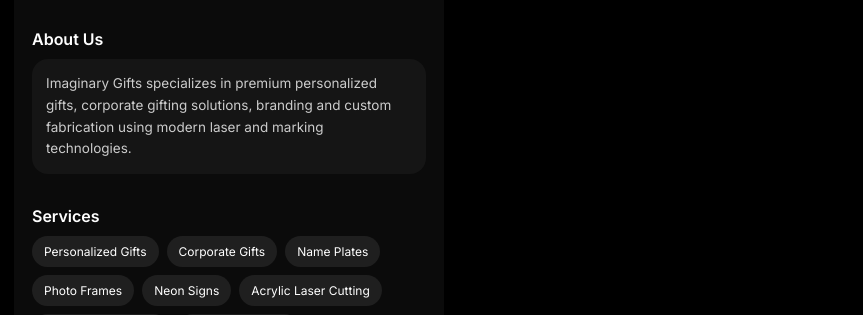
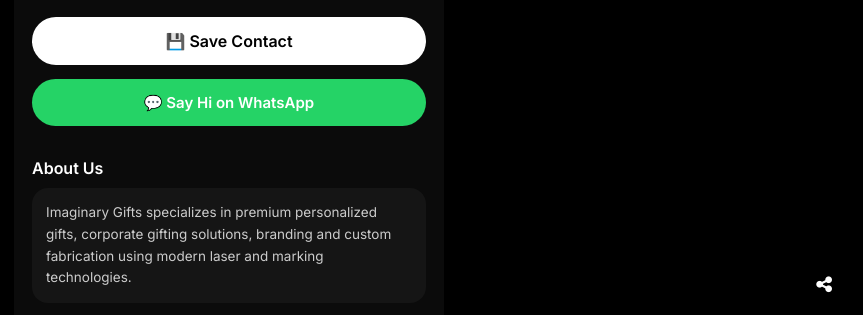
Before and after one commit to imaginarygifts/visiting-card, a plain HTML site: page index.html in a window 1280 px wide. Shown: the part 466-781 px from the top of the page, without its empty margins (411-1274 px from the left). Drawn offline with Linux system fonts and the light colour scheme.

Commit message:
Update index.html

```diff
--- a/index.html
+++ b/index.html
@@ -142,6 +142,44 @@ body{
 .instagram-btn i{
   font-size:18px;
 }
+.whatsapp-greet-btn{
+  margin-top:14px;
+  display:flex;
+  align-items:center;
+  justify-content:center;
+  gap:10px;
+  background:#25D366;
+  color:#fff;
+  padding:14px;
+  border-radius:30px;
+  text-decoration:none;
+  font-weight:600;
+  font-size:15px;
+}
+.whatsapp-greet-btn:hover{
+  opacity:0.9;
+}
+.floating-share{
+  position:fixed;
+  bottom:22px;
+  right:18px;
+  width:54px;
+  height:54px;
+  border-radius:50%;
+  background:#000;
+  color:#fff;
+  border:none;
+  display:flex;
+  align-items:center;
+  justify-content:center;
+  font-size:18px;
+  box-shadow:0 8px 20px rgba(0,0,0,0.4);
+  cursor:pointer;
+  z-index:9999;
+}
+.floating-share:hover{
+  background:#111;
+}
 </style>
 </head>
 
@@ -150,7 +188,7 @@ body{
 
   <!-- LOGO -->
   <div class="logo">
-    <img src="Logo.png" alt="Imaginary Gifts">
+    <img src="Logo.png">
   </div>
 
   <!-- NAME -->
@@ -180,6 +218,16 @@ body{
   <a class="instagram-btn" href="https://instagram.com/imaginarygifts.in" target="_blank">
   <i class="fab fa-instagram"></i>
   Follow Us on Instagram
+</a>
+
+<a class="primary-btn" href="imaginary-gifts-contact.vcf" download>
+  💾 Save Contact
+</a>
+
+<a class="whatsapp-greet-btn"
+   href="https://wa.me/917385235738?text=Hi%20Imaginary%20Gifts%20👋%0AI%20just%20saved%20your%20contact%20from%20your%20digital%20visiting%20card.%0ALooking%20forward%20to%20ordering!"
+   target="_blank">
+  💬 Say Hi on WhatsApp
 </a>
 
   <!-- ABOUT -->
@@ -230,5 +278,25 @@ body{
   </div>
 
 </div>
+<button class="floating-share" onclick="shareCard()" aria-label="Share Digital Card">
+  <i class="fa-solid fa-share-nodes"></i>
+</button>
+<script>
+function shareCard(){
+  const url = "https://imaginarygifts.github.io/DigitalVisitingCard_ImaginaryGifts/";
+  const text = "Check out Imaginary Gifts – Premium Personalized & Corporate Gifting";
+
+  if (navigator.share) {
+    navigator.share({
+      title: "Imaginary Gifts Digital Card",
+      text: text,
+      url: url
+    });
+  } else {
+    navigator.clipboard.writeText(url);
+    alert("Link copied! You can now share the digital card.");
+  }
+}
+</script>
 </body>
 </html>
```
